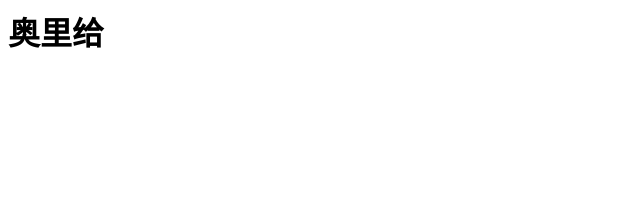
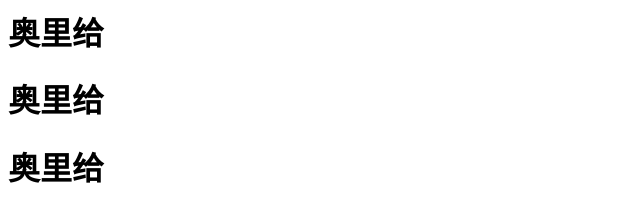
Before and after one commit to Weber9/git-demo, a plain HTML site: page index.html in a window 1280 px wide. Shown: the whole page, without its empty margins (0-640 px from the left). Drawn offline with Linux system fonts and the light colour scheme.

Commit message:
程序员A第二次提交

```diff
--- a/index.html
+++ b/index.html
@@ -1 +1,3 @@
 <h1>奥里给</h1>
+<h1>奥里给</h1>
+<h1>奥里给</h1>
```
